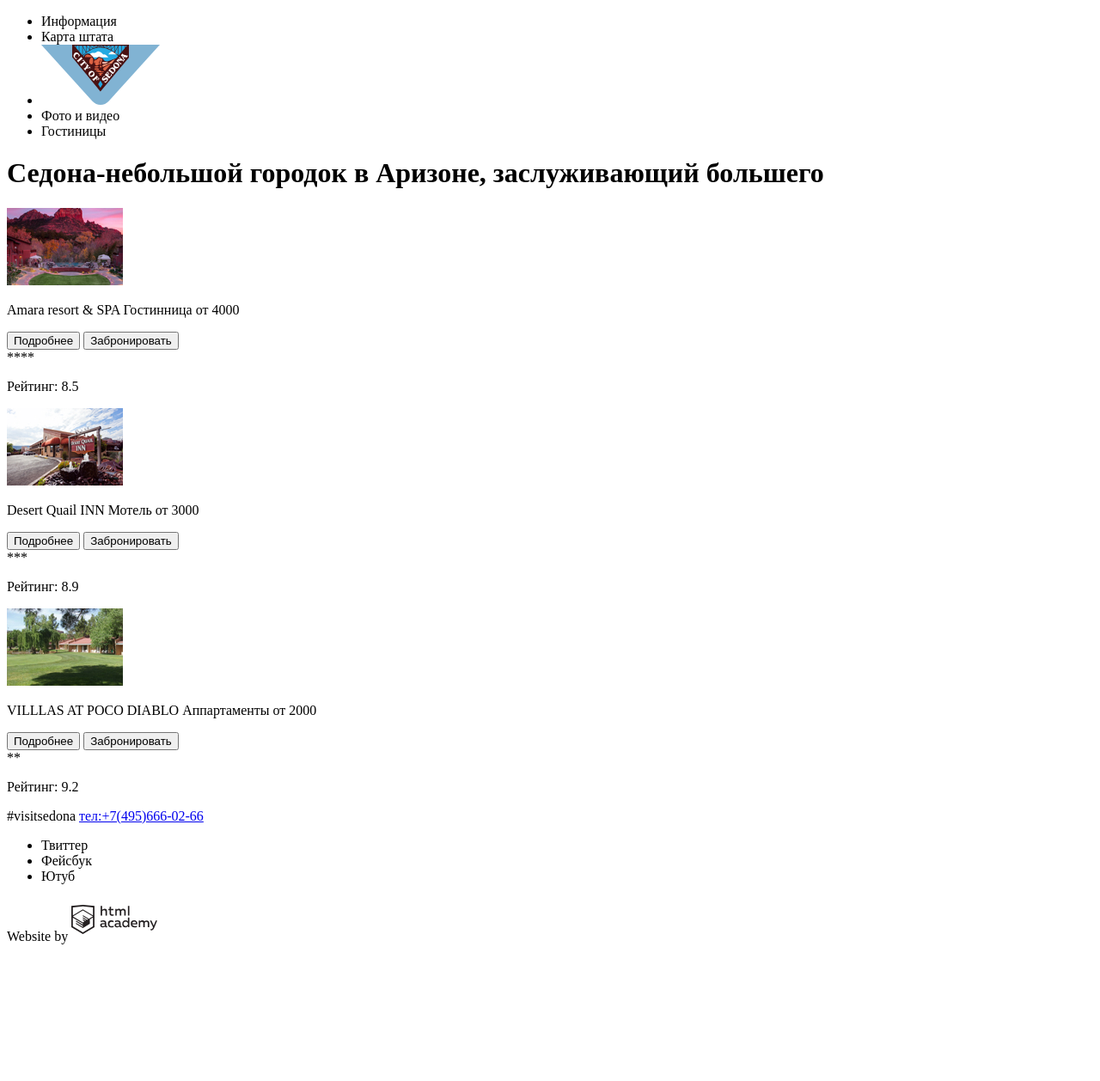
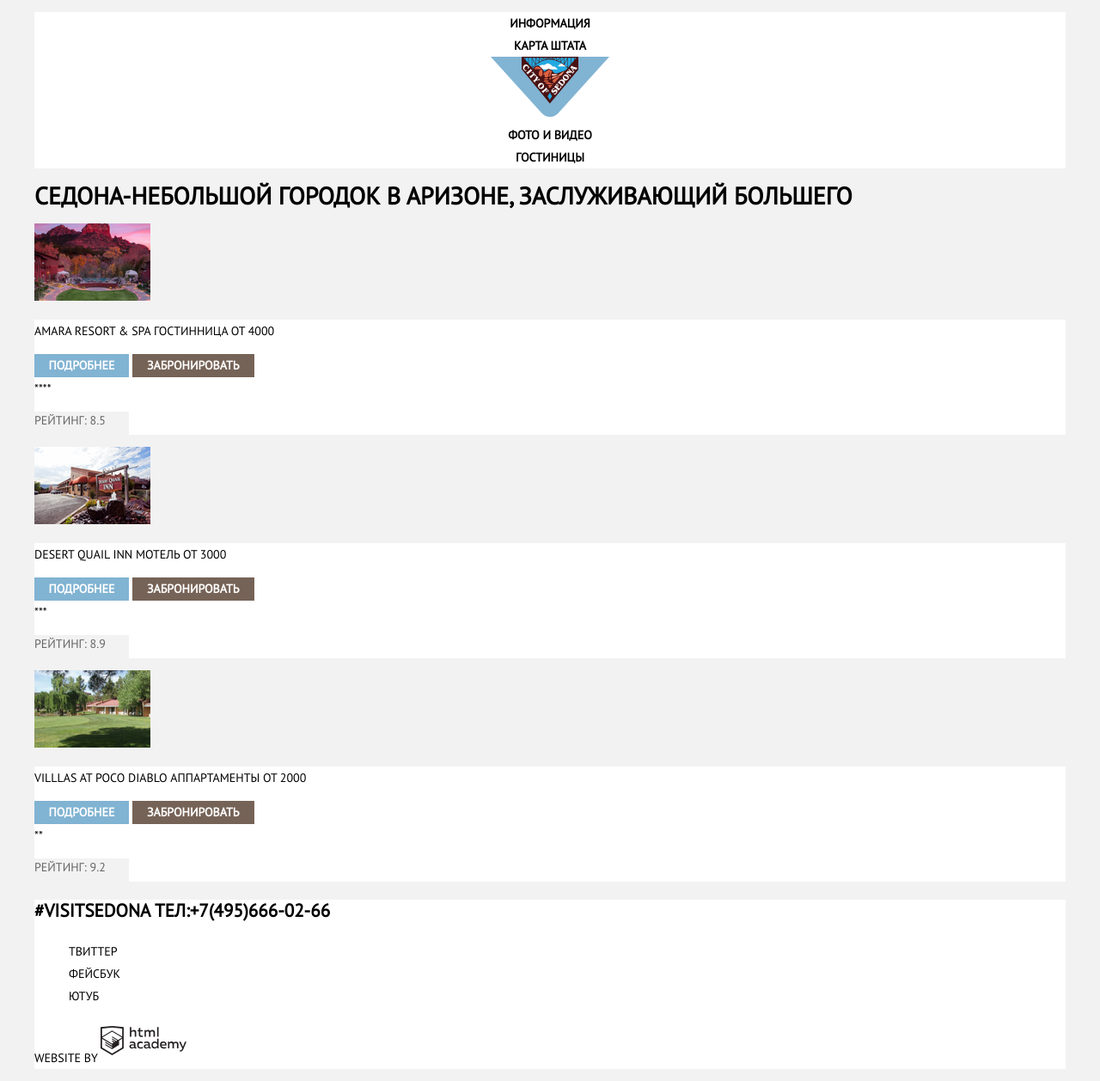
Before and after one commit to koskos1986/1489259-sedona-28, a plain HTML site: page catalog.html in a window 1280 px wide. Shown: the whole page at 86% size. Before the commit the page ends 1115 px from the top, so only its background shows below. Drawn offline with Linux system fonts and the light colour scheme.

Commit message:
Базовая стилизация
1. подключены шрифты
2.подключен normalize.css
3. сделана базовая стилизация текста
4. добавлены состояния кнопок

```diff
--- a/catalog.html
+++ b/catalog.html
@@ -3,65 +3,67 @@
     <head>
       <meta charset="utf-8">
       <title>HTML Academy: Каталог</title>
+      <link rel="stylesheet" href="/css/normalize.css">
+      <link rel="stylesheet" href="/css/style.css">
     </head>
     <body>
       <header>
-        <nav>
+        <nav class="navigation">
             <ul>
-              <li><a>Информация</a></li>
-              <li><a>Карта штата</a></li>
-              <li><a href="/index.html"><img src="img/logo.svg" alt="логотип штата"></a></li>
-              <li><a>Фото и видео</a></li>
-              <li><a>Гостиницы</a></li>
+              <li class="navigation-item"><a>Информация</a></li>
+              <li class="navigation-item"><a>Карта штата</a></li>
+              <li class="navigation-item"><a href="/index.html"><img src="img/logo.svg" alt="логотип штата"></a></li>
+              <li class="navigation-item"><a>Фото и видео</a></li>
+              <li class="navigation-item"><a>Гостиницы</a></li>
             </ul>
         </nav>
       </header>
       <main>
         <h1 class="visually-hidden">Седона-небольшой городок в Аризоне, заслуживающий большего</h1>
           <img src="img/thumb-amara-resort.jpg" alt="Отель у подножия горы">
-          <div><p>Amara resort & SPA
+          <div class="hotel-item"><p>Amara resort & SPA
           Гостинница от 4000</p>
-          <button type="button">Подробнее</button>
-          <button type="button">Забронировать</button></div>
-          <div>
+          <button type="button" class="button details">Подробнее</button>
+          <button type="button" class="button booking">Забронировать</button></div>
+          <div class="rating">
           <span>*</span><span>*</span><span>*</span><span>*</span> <!--Звезды-->
             <p>Рейтинг: 8.5</p>
           </div>
             <img src="img/thumb-desert-quall.jpg" alt="Классический американский двухэтажный отель">
-          <div><p>Desert Quail INN
+          <div class="hotel-item"><p>Desert Quail INN
             Мотель от 3000</p>
-            <button type="button">Подробнее</button>
-            <button type="button">Забронировать</button>
+            <button type="button" class="button details" >Подробнее</button>
+            <button type="button" class="button booking">Забронировать</button>
           </div>
-          <div>
+          <div class="rating">
             <span>*</span><span>*</span><span>*</span> <!--Звезды-->
               <p>Рейтинг: 8.9</p>
           </div>
           <img src="img/thumb-villas-diablo.jpg" alt="Уютная вилла в тени деревьев">
-          <div><p>VILLLAS AT POCO DIABLO
+          <div class="hotel-item"><p>VILLLAS AT POCO DIABLO
           Аппартаменты от 2000</p>
-          <button type="button">Подробнее</button>
-          <button type="button">Забронировать</button>
+          <button type="button" class="button details">Подробнее</button>
+          <button type="button" class="button booking">Забронировать</button>
           </div>
-          <div>
+          <div class="rating">
             <span>*</span><span>*</span> <!--Звезды-->
               <p>Рейтинг: 9.2</p>
           </div>
       </main>
       <footer>
         <section>
-        <div>
+        <div class="contacts">
           <p>#visitsedona
           <a href="tel:+7(495)666-02-66"> тел:+7(495)666-02-66</a></p>
           </div>
-        <div>
+        <div class="social-networks">
           <ul>
-            <li><a>Твиттер</a></li>
-            <li><a>Фейсбук</a></li>
-            <li><a>Ютуб</a></li>
+            <li class="social-networks-item"><a>Твиттер</a></li>
+            <li class="social-networks-item"><a>Фейсбук</a></li>
+            <li class="social-networks-item"><a>Ютуб</a></li>
           </ul>
         </div>
-        <div>
+        <div class="developer">
           <p>Website by <a href="https://htmlacademy.ru/study"><img src="img/logo-htmlacademy.svg" width="100px" height="50px" alt="Лого Академии"></a></p>
         </div>
       </section>
--- /dev/null
+++ b/css/style.css
@@ -0,0 +1,145 @@
+@font-face {
+   font-family: "PT Sans";
+   src: url("/fonts/ptsans.woff2") format("woff2"),
+        url("/fonts/ptsans.woff") format("woff"),
+        url("/fonts/ptsansbold.woff2") format("woff2"),
+        url("/fonts/ptsansbold.woff") format("woff");
+    font-weight: normal;
+    font-style: normal;
+}
+:root {
+    --basic-grey: #888888;
+    --basic-grey-light:#F2F2F2;
+    --basic-grey-dark: #666666;
+    --basic-black: #000000;
+    --basic-black-light: #333333;
+    --basic-white: #FFFFFF;
+    --basic-blue-light: #81B3D2;
+    --basic-blue: #669EC0;
+    --basic-blue-dark: #5496BD;
+    --basic-grey-rectangle: #EEEEEE;
+    --basic-brown: #604E43;
+    --basic-brown-light:#766357;
+    --basic-brown-dark: #503E33;
+
+}
+body {
+    font-family: "PT Sans", Arial, sans-serif;
+    font-size: 14px;
+    font-style: normal;
+    line-height: 26px;
+    text-transform: uppercase;
+    background-color: var(--basic-grey-light);
+    color: var(--basic-black);
+    max-width:1200px;
+    margin-left: auto;
+    margin-right: auto;
+}
+.navigation ul {
+    margin-left: -40px;
+}
+.navigation li{
+    background-color: var(--basic-white);
+    font: inherit;
+    font-weight: bold;
+    text-align: center;
+    list-style-type: none;
+}
+.greetings {
+    background-color: var(--basic-white);
+}
+.greetings h1 {
+    font-family: inherit;
+    font-weight: bold;
+    font-size: 21px;
+    line-height: 26px;
+    text-align: center;
+}
+.greetings p {
+    font-family: inherit;
+}
+.proposal {
+    background-color: var(--basic-white);
+}
+.proposal h2 {
+    font: inherit;
+    font-weight: bold;
+    font-size: 30px;
+    line-height: 24px;
+    color: var(--basic-black);
+}
+.proposal p {
+    font: inherit;
+    font-weight: normal;
+    font-size: 14px;
+    line-height: 21px;
+    color: var(--basic-black-light);
+}
+.find-form {
+    background-color: var(--basic-white);
+}
+.contacts p {
+    font: inherit;
+    font-weight: bold;
+    font-size: 21px;
+    color: var(--basic-black);
+}
+footer {
+    background-color: var(--basic-white);
+}
+.contacts a {
+    color: var(--basic-black);
+    text-decoration: none;
+}
+.social-networks li {
+    list-style-type: none;
+}
+.developer p {
+    font: inherit;
+    font-weight: normal;
+}
+.hotel-item, .rating {
+    background-color: var(--basic-white);
+}
+.button {
+    font: inherit;
+    font-weight: bold;
+    line-height: 21px;
+    color: var(--basic-white);
+    border:none;
+    text-transform: uppercase;
+}
+.details {
+width:110px;
+height:27px;
+background-color: var(--basic-blue-light);
+}
+.details:hover,
+.details:focus {
+    background-color: var(--basic-blue);
+}
+.details:active {
+    background-color: var(--basic-blue-dark);
+}
+.booking {
+width:142px;
+height: 27px;
+background-color: var(--basic-brown-light);
+}
+.booking:hover,
+.booking:focus {
+    background-color: var(--basic-brown);
+}
+.booking:active {
+    background-color: var(--basic-brown-dark);
+}
+.rating p {
+width:110px;
+height:27px;
+background-color: var(--basic-grey-light);
+color: var(--basic-grey-dark);
+font-style: normal;
+font-weight: normal;
+font-size: 14px;
+line-height: 21px;
+}
```
Also changed, not shown: index.html (+19 -17 lines), fonts/ptsans.woff (added), fonts/ptsans.woff2 (added), fonts/ptsansbold.woff (added), fonts/ptsansbold.woff2 (added).
